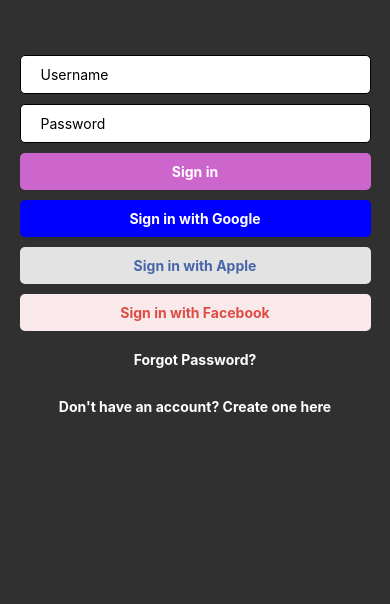
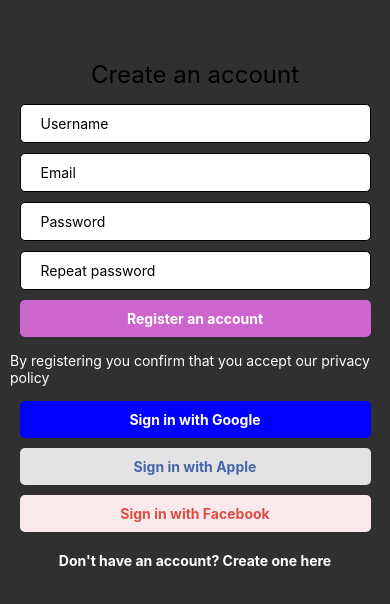
Before and after one commit to niamhmadden23/Authentication, a React Native app: screen / in a window 390 px wide. Shown: the top 604 px of the page. Built offline with nearby package versions, Linux system fonts and the light colour scheme.

Commit message:
refactored social sign in buttons into own component, rused in sign in and sign up

```diff
--- a/App.js
+++ b/App.js
@@ -9,11 +9,12 @@
 import React from 'react';
 import {SafeAreaView, StyleSheet, Text} from 'react-native';
 import SignInScreen from './src/screens/SignInScreen';
+import SignUpScreen from './src/screens/SignUpScreen/SignUpScreen';
 
 const App = () => {
   return (
     <SafeAreaView style={styles.root}>
-      <SignInScreen />
+      <SignUpScreen />
     </SafeAreaView>
   );
 };
--- a/src/screens/SignInScreen.js
+++ b/src/screens/SignInScreen/SignInScreen.js
@@ -1,22 +1,14 @@
 import React, {useState} from 'react';
 import {View, Text, StyleSheet, ScrollView} from 'react-native';
-import CustomInput from '../components/CustomInput/CustomInput';
-import CustomButton from '../components/CustomButton';
+import CustomInput from '../../components/CustomInput/CustomInput';
+import CustomButton from '../../components/CustomButton';
+import SocialSignInButtons from '../SocialSignInButtons.js/SocialSignInButtons';
 
 const SignInScreen = () => {
   const [username, setUsername] = useState('');
   const [password, setPassword] = useState('');
   const onSignInPressed = () => {
     console.warn('sign in');
-  };
-  const onSignInGoogle = () => {
-    console.warn('Google');
-  };
-  const onSignInFacebook = () => {
-    console.warn('Facebook');
-  };
-  const onSignInApple = () => {
-    console.warn('Apple');
   };
   const onForgotPasswordPressed = () => {
     console.warn('forgot password');
@@ -28,6 +20,7 @@
   return (
     <ScrollView>
       <View style={styles.root}>
+        <Text style={styles.text}>Sign in</Text>
         <CustomInput
           placeholder="Username"
           value={username}
@@ -40,23 +33,7 @@
           secureTextEntry
         />
         <CustomButton onPress={onSignInPressed} text="Sign in" />
-        <CustomButton
-          onPress={onSignInGoogle}
-          text="Sign in with Google"
-          bgColor="#0000FF"
-        />
-        <CustomButton
-          onPress={onSignInApple}
-          text="Sign in with Apple"
-          bgColor="#e3e3e3"
-          fgColor="#4765a9"
-        />
-        <CustomButton
-          onPress={onSignInFacebook}
-          text="Sign in with Facebook"
-          bgColor="#fae9ea"
-          fgColor="#dd4d44"
-        />
+        <SocialSignInButtons />
         <CustomButton
           onPress={onForgotPasswordPressed}
           text="Forgot Password?"
@@ -77,6 +54,11 @@
     alignItems: 'center',
     paddingTop: 50,
   },
+  text: {
+    color: 'white',
+    fontSize: 40,
+    paddingBottom: 10,
+  },
 });
 
 export default SignInScreen;
--- /dev/null
+++ b/src/screens/SignUpScreen/SignUpScreen.js
@@ -0,0 +1,77 @@
+import React, {useState} from 'react';
+import {View, Text, StyleSheet, ScrollView} from 'react-native';
+import CustomInput from '../../components/CustomInput/CustomInput';
+import CustomButton from '../../components/CustomButton';
+import SocialSignInButtons from '../SocialSignInButtons.js/SocialSignInButtons';
+const SignUpScreen = () => {
+  const [username, setUsername] = useState('');
+  const [email, setEmail] = useState('');
+  const [password, setPassword] = useState('');
+  const [passwordRepeat, setPasswordRepeat] = useState('');
+
+  const onRegisterPress = () => {
+    console.warn('register');
+  };
+
+  const noAccountPressed = () => {
+    console.warn('no account');
+  };
+
+  return (
+    <ScrollView>
+      <View style={styles.root}>
+        <Text style={styles.title}>Create an account</Text>
+        <CustomInput
+          placeholder="Username"
+          value={username}
+          setValue={setUsername}
+        />
+        <CustomInput placeholder="Email" value={email} setValue={setEmail} />
+        <CustomInput
+          placeholder="Password"
+          value={password}
+          setValue={setPassword}
+          secureTextEntry
+        />
+        <CustomInput
+          placeholder="Repeat password"
+          value={passwordRepeat}
+          setValue={setPasswordRepeat}
+          secureTextEntry
+        />
+        <CustomButton onPress={onRegisterPress} text="Register an account" />
+        <Text style={styles.registerText}>
+          By registering you confirm that you accept our privacy policy
+        </Text>
+        <SocialSignInButtons />
+        <CustomButton
+          onPress={noAccountPressed}
+          text="Don't have an account? Create one here"
+          type="TERTIARY"
+        />
+      </View>
+    </ScrollView>
+  );
+};
+
+const styles = StyleSheet.create({
+  root: {
+    alignItems: 'center',
+    paddingTop: 50,
+  },
+  text: {
+    color: 'white',
+    fontSize: 40,
+    paddingBottom: 10,
+  },
+  title: {
+    fontSize: 24,
+    margin: 10,
+  },
+  registerText: {
+    color: 'white',
+    margin: 10,
+  },
+});
+
+export default SignUpScreen;
--- /dev/null
+++ b/src/screens/SignUpScreen/index.js
@@ -0,0 +1 @@
+import {default} from './SignUpScreen'
--- /dev/null
+++ b/src/screens/SocialSignInButtons.js/SocialSignInButtons.js
@@ -0,0 +1,38 @@
+import React from 'react';
+import {View, Text} from 'react-native';
+import CustomButton from '../../components/CustomButton';
+
+const SocialSignInButtons = () => {
+  const onSignInGoogle = () => {
+    console.warn('Google');
+  };
+  const onSignInFacebook = () => {
+    console.warn('Facebook');
+  };
+  const onSignInApple = () => {
+    console.warn('Apple');
+  };
+  return (
+    <>
+      <CustomButton
+        onPress={onSignInGoogle}
+        text="Sign in with Google"
+        bgColor="#0000FF"
+      />
+      <CustomButton
+        onPress={onSignInApple}
+        text="Sign in with Apple"
+        bgColor="#e3e3e3"
+        fgColor="#4765a9"
+      />
+      <CustomButton
+        onPress={onSignInFacebook}
+        text="Sign in with Facebook"
+        bgColor="#fae9ea"
+        fgColor="#dd4d44"
+      />
+    </>
+  );
+};
+
+export default SocialSignInButtons;
--- /dev/null
+++ b/src/screens/SocialSignInButtons.js/index.js
@@ -0,0 +1 @@
+export {default} from './SocialSignInButtons';
```
Also changed, not shown: src/screens/SignInScreen/index.js (renamed from src/screens/index.js), 1 other file (tests, documents, lock files or other folders).
